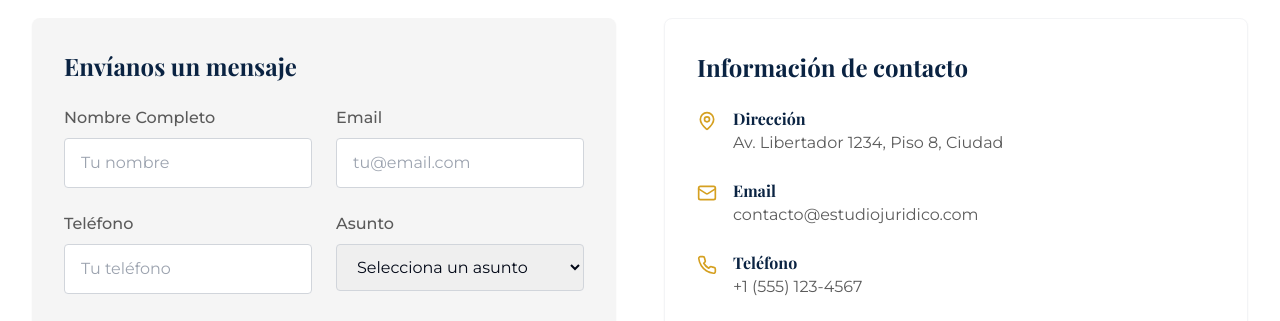
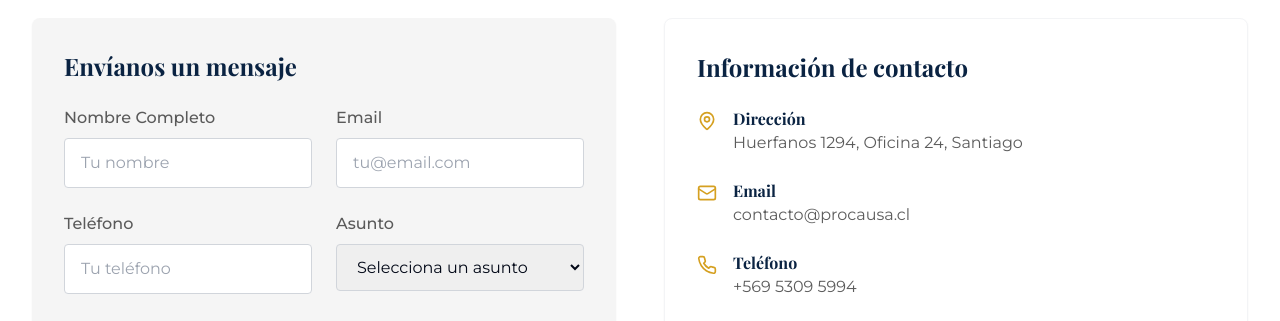
Before and after one commit to amarinmella/procausa, a React (Vite) app: page / in a window 1280 px wide. Shown: the part 4700-5021 px from the top of the page. Built offline with nearby package versions, Linux system fonts and the light colour scheme; a web font is replaced by a local one.

Commit message:
Update contact information
Update the contact information in the ContactSection component.

```diff
--- a/src/components/ContactSection.tsx
+++ b/src/components/ContactSection.tsx
@@ -1,4 +1,3 @@
-
 import React, { useEffect, useRef, useState } from 'react';
 import { MapPin, Mail, Phone, Send } from 'lucide-react';
 import { toast } from 'sonner';
@@ -84,17 +83,17 @@ const ContactSection = () => {
     {
       icon: <MapPin className="w-5 h-5 text-law-gold" />,
       title: "Dirección",
-      content: "Av. Libertador 1234, Piso 8, Ciudad"
+      content: "Huerfanos 1294, Oficina 24, Santiago"
     },
     {
       icon: <Mail className="w-5 h-5 text-law-gold" />,
       title: "Email",
-      content: "contacto@estudiojuridico.com"
+      content: "contacto@procausa.cl"
     },
     {
       icon: <Phone className="w-5 h-5 text-law-gold" />,
       title: "Teléfono",
-      content: "+1 (555) 123-4567"
+      content: "+569 5309 5994"
     }
   ];
 
```
